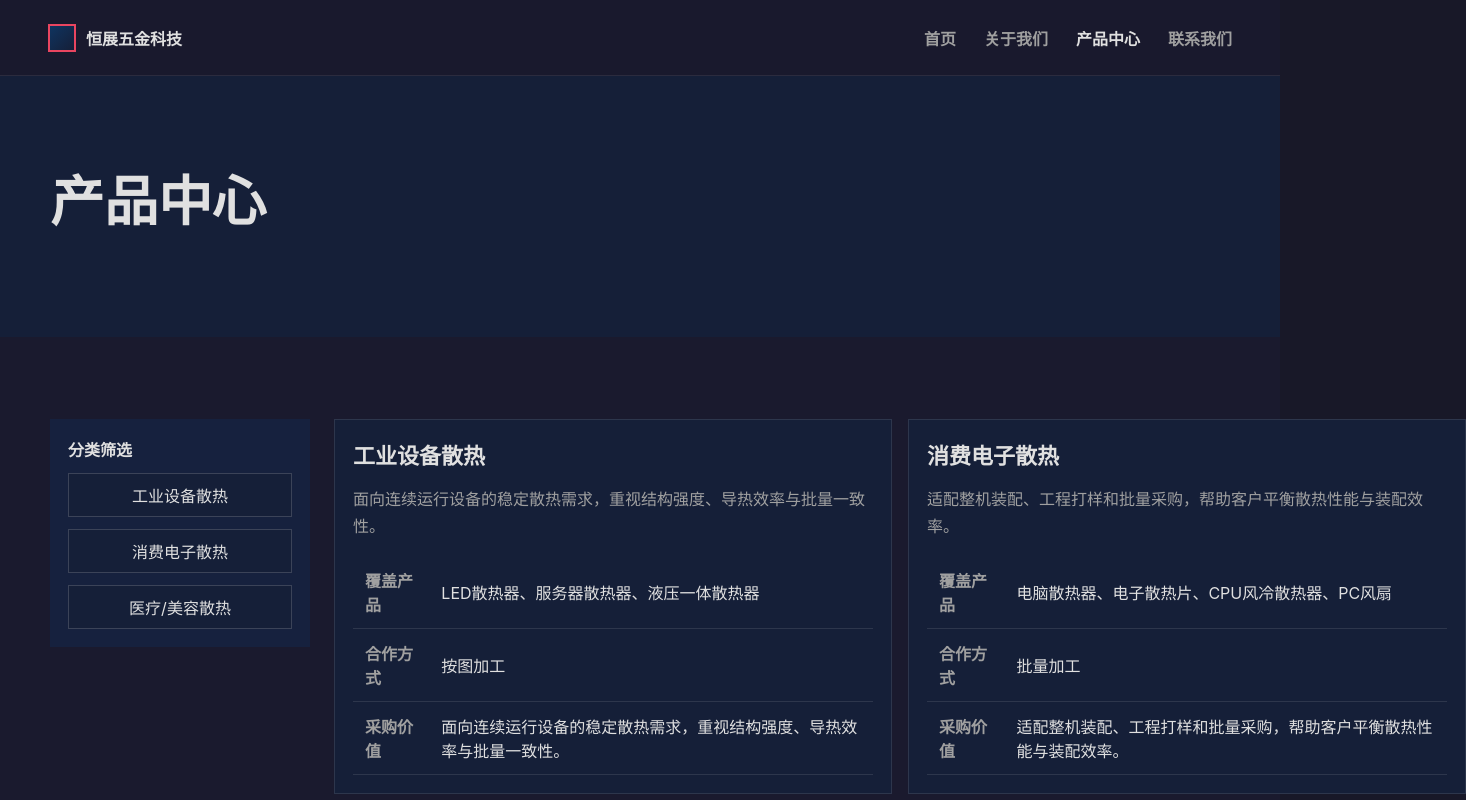
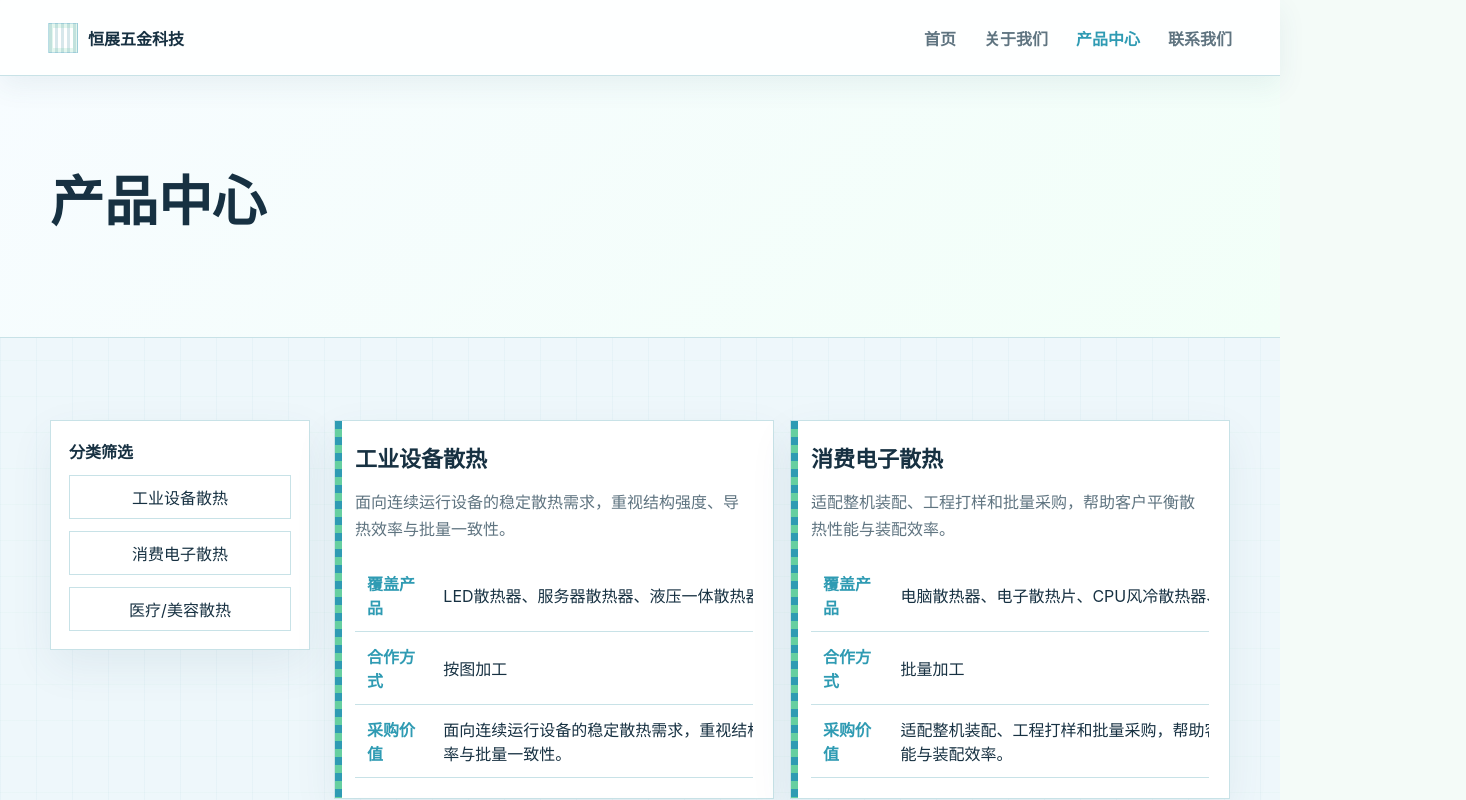
Before and after one commit to skippersky/skipper_cms, a Vue app in the folder frontend/site/: page /products in a window 1280 px wide. Shown: the top 800 px of the page, 1466 px wide, since content can reach past the window. Built offline with nearby package versions, Linux system fonts and the light colour scheme.

Commit message:
Refresh UI with light industrial palette

```diff
--- a/frontend/site/src/App.vue
+++ b/frontend/site/src/App.vue
@@ -54,32 +54,37 @@ onBeforeUnmount(() => {
   justify-content: space-between;
   min-height: 64px;
   padding: 0 16px;
-  border-bottom: 1px solid rgba(255, 255, 255, 0.08);
-  background: rgba(24, 24, 40, 0.94);
-  backdrop-filter: blur(12px);
+  border-bottom: 1px solid $color-line;
+  background: rgba(255, 255, 255, 0.92);
+  backdrop-filter: blur(14px);
+  box-shadow: 0 10px 28px rgba(47, 91, 109, 0.08);
 }
 
 .brand {
   display: inline-flex;
   align-items: center;
   gap: 10px;
+  color: $color-text;
   font-family: $font-title;
-  font-weight: 800;
+  font-weight: 900;
 }
 
 .brand-mark {
-  width: 28px;
-  height: 28px;
-  border: 2px solid $color-accent;
-  background: linear-gradient(135deg, $color-accent-deep, $mobile-panel);
+  width: 30px;
+  height: 30px;
+  border: 1px solid rgba(47, 155, 179, 0.34);
+  background:
+    repeating-linear-gradient(90deg, #d7e7eb 0 3px, #ffffff 3px 6px),
+    linear-gradient(135deg, $color-accent-deep, $color-accent);
+  box-shadow: inset 0 0 0 4px rgba(102, 207, 160, 0.18);
 }
 
 .nav-toggle {
   display: inline-grid;
   place-items: center;
-  border: 1px solid rgba(255, 255, 255, 0.16);
+  border: 1px solid $color-line;
   color: $color-text;
-  background: $mobile-panel;
+  background: #ffffff;
 }
 
 .desktop-nav {
@@ -94,16 +99,17 @@ onBeforeUnmount(() => {
   align-content: start;
   gap: 6px;
   padding: 24px 16px;
-  background: rgba(24, 24, 40, 0.98);
+  background: rgba(246, 252, 252, 0.98);
 }
 
 .mobile-nav a {
   min-height: $touch-target-min;
   display: flex;
   align-items: center;
-  border-bottom: 1px solid rgba(255, 255, 255, 0.08);
+  border-bottom: 1px solid $color-line;
+  color: $color-text;
   font-size: 20px;
-  font-weight: 700;
+  font-weight: 800;
 }
 
 .drawer-enter-active,
@@ -120,7 +126,6 @@ onBeforeUnmount(() => {
   .site-header {
     min-height: 76px;
     padding: 0 48px;
-    background: rgba(26, 26, 46, 0.86);
   }
 
   .nav-toggle {
@@ -130,14 +135,14 @@ onBeforeUnmount(() => {
   .desktop-nav {
     display: flex;
     gap: 28px;
-    font-weight: 700;
+    font-weight: 800;
     color: $color-text-muted;
   }
 
   .desktop-nav a:hover,
   .desktop-nav a:focus,
   .desktop-nav a.router-link-active {
-    color: $color-text;
+    color: $color-accent-deep;
   }
 }
 </style>
--- a/frontend/site/src/pages/company/CompanyPage.vue
+++ b/frontend/site/src/pages/company/CompanyPage.vue
@@ -28,12 +28,14 @@
 
 /* MOBILE-FIRST */
 .company-hero {
-  background: $mobile-panel;
+  border-bottom: 1px solid $color-line;
+  background: linear-gradient(135deg, #f7fcff, #f2fff8);
 }
 
 .eyebrow {
-  color: $color-accent;
+  color: $color-accent-deep;
   font-family: $font-data;
+  font-weight: 800;
 }
 
 h1 {
@@ -52,8 +54,15 @@ h1 {
 }
 
 .lead strong {
-  color: $color-text;
+  color: $color-accent-deep;
   font-family: $font-data;
+}
+
+.story {
+  padding: 22px;
+  border: 1px solid $color-line;
+  background: rgba(255, 255, 255, 0.88);
+  box-shadow: 0 16px 40px rgba(47, 91, 109, 0.08);
 }
 
 .timeline {
@@ -62,10 +71,12 @@ h1 {
 }
 
 .timeline article {
-  min-height: 88px;
+  min-height: 96px;
   padding: 20px;
-  border-left: 3px solid $color-accent;
-  background: $mobile-panel;
+  border-left: 4px solid $color-accent;
+  border-top: 1px solid $color-line;
+  background: #ffffff;
+  box-shadow: 0 14px 34px rgba(47, 91, 109, 0.08);
 }
 
 @media (min-width: $breakpoint-lg) {
@@ -75,7 +86,7 @@ h1 {
 
   .timeline article {
     border-left: 0;
-    border-top: 3px solid $color-accent;
+    border-top: 4px solid $color-accent;
   }
 }
 </style>
--- a/frontend/site/src/pages/contact/ContactPage.vue
+++ b/frontend/site/src/pages/contact/ContactPage.vue
@@ -30,10 +30,16 @@
 @use "../../styles/tokens" as *;
 
 /* MOBILE-FIRST */
-.contact-head,
+.contact-head {
+  border-bottom: 1px solid $color-line;
+  background: linear-gradient(135deg, #f7fcff, #f2fff8);
+}
+
 .map,
 .contact-form {
-  background: $mobile-panel;
+  border: 1px solid $color-line;
+  background: #ffffff;
+  box-shadow: 0 16px 40px rgba(47, 91, 109, 0.08);
 }
 
 h1 {
@@ -61,10 +67,13 @@ h1 {
   padding: 24px;
   color: $color-text-muted;
   font-family: $font-data;
+  background:
+    linear-gradient(135deg, rgba(255, 255, 255, 0.9), rgba(235, 249, 244, 0.92)),
+    repeating-linear-gradient(90deg, rgba(47, 155, 179, 0.1) 0 1px, transparent 1px 18px);
 }
 
 .map strong {
-  color: $color-text;
+  color: $color-accent-deep;
 }
 
 .contact-form {
@@ -76,9 +85,9 @@ h1 {
 input,
 textarea {
   width: 100%;
-  border: 1px solid rgba(255, 255, 255, 0.14);
+  border: 1px solid $color-line;
   color: $color-text;
-  background: rgba(255, 255, 255, 0.04);
+  background: #f8fcfd;
   padding: 0 14px;
 }
 
@@ -92,9 +101,9 @@ button,
   display: inline-flex;
   align-items: center;
   justify-content: center;
-  border: 1px solid $color-accent;
-  color: $color-text;
-  background: $color-accent;
+  border: 1px solid #48b98b;
+  color: #0f2f28;
+  background: linear-gradient(180deg, #8ee5bc, $color-accent);
   font-weight: 800;
 }
 
--- a/frontend/site/src/pages/products/ProductsPage.vue
+++ b/frontend/site/src/pages/products/ProductsPage.vue
@@ -65,7 +65,8 @@ const products = [
 
 /* MOBILE-FIRST */
 .product-head {
-  background: $mobile-panel;
+  border-bottom: 1px solid $color-line;
+  background: linear-gradient(135deg, #f7fcff, #f2fff8);
 }
 
 h1 {
@@ -82,9 +83,9 @@ h1 {
   align-items: center;
   justify-content: center;
   gap: 8px;
-  border: 1px solid rgba(255, 255, 255, 0.16);
+  border: 1px solid $color-line;
   color: $color-text;
-  background: $mobile-panel;
+  background: #ffffff;
   font: inherit;
 }
 
@@ -98,9 +99,20 @@ h1 {
 }
 
 .product-card {
-  padding: 18px;
-  border: 1px solid rgba(255, 255, 255, 0.1);
-  background: $mobile-panel;
+  position: relative;
+  overflow: hidden;
+  padding: 20px;
+  border: 1px solid $color-line;
+  background: #ffffff;
+  box-shadow: 0 16px 40px rgba(47, 91, 109, 0.08);
+}
+
+.product-card::before {
+  position: absolute;
+  inset: 0 auto 0 0;
+  width: 7px;
+  content: "";
+  background: repeating-linear-gradient(180deg, $color-accent-deep 0 8px, $color-accent 8px 16px);
 }
 
 .product-card h2 {
@@ -127,12 +139,12 @@ th,
 td {
   min-height: 44px;
   padding: 12px;
-  border-bottom: 1px solid rgba(255, 255, 255, 0.1);
+  border-bottom: 1px solid $color-line;
   text-align: left;
 }
 
 th {
-  color: $color-text-muted;
+  color: $color-accent-deep;
 }
 
 .filter-drawer {
@@ -142,8 +154,9 @@ th {
   display: grid;
   gap: 12px;
   padding: 20px 16px 28px;
-  border-top: 1px solid rgba(255, 255, 255, 0.14);
-  background: $mobile-panel;
+  border-top: 1px solid $color-line;
+  background: #ffffff;
+  box-shadow: 0 -18px 44px rgba(47, 91, 109, 0.12);
 }
 
 .close {
@@ -156,8 +169,8 @@ th {
   bottom: 16px;
   z-index: 25;
   padding: 0 18px;
-  border-color: $color-accent;
-  background: $color-accent;
+  border-color: #48b98b;
+  background: linear-gradient(180deg, #8ee5bc, $color-accent);
   font-weight: 800;
 }
 
@@ -192,7 +205,9 @@ th {
     gap: 12px;
     height: fit-content;
     padding: 18px;
-    background: $color-panel;
+    border: 1px solid $color-line;
+    background: #ffffff;
+    box-shadow: 0 16px 40px rgba(47, 91, 109, 0.08);
   }
 
   .product-list {
--- a/frontend/site/src/styles/global.scss
+++ b/frontend/site/src/styles/global.scss
@@ -14,7 +14,11 @@ html {
 body {
   margin: 0;
   min-width: 320px;
-  background: $mobile-bg;
+  background:
+    linear-gradient(90deg, rgba(47, 155, 179, 0.045) 1px, transparent 1px),
+    linear-gradient(180deg, rgba(102, 207, 160, 0.04) 1px, transparent 1px),
+    $mobile-bg;
+  background-size: 28px 28px;
 }
 
 body.nav-locked {
@@ -66,7 +70,11 @@ img {
 
 @media (min-width: $breakpoint-lg) {
   body {
-    background: $color-bg;
+    background:
+      linear-gradient(90deg, rgba(47, 155, 179, 0.045) 1px, transparent 1px),
+      linear-gradient(180deg, rgba(102, 207, 160, 0.04) 1px, transparent 1px),
+      $color-bg;
+    background-size: 36px 36px;
   }
 
   .section {
--- a/frontend/site/src/styles/tokens.scss
+++ b/frontend/site/src/styles/tokens.scss
@@ -1,12 +1,15 @@
-$color-bg: #1a1a2e;
-$color-panel: #16213e;
-$color-accent: #e94560;
-$color-accent-deep: #0f3460;
-$color-text: #e0e0e0;
-$color-text-muted: #a0a0a0;
-$mobile-bg: #181828;
-$mobile-panel: #151f38;
-$mobile-metal-sheen: rgba(255, 255, 255, 0.06);
+$color-bg: #eef7fb;
+$color-panel: #ffffff;
+$color-accent: #66cfa0;
+$color-accent-deep: #2f9bb3;
+$color-text: #173142;
+$color-text-muted: #5f7480;
+$mobile-bg: #f4fbf8;
+$mobile-panel: #ffffff;
+$mobile-metal-sheen: rgba(47, 155, 179, 0.08);
+$color-line: #c8e2e7;
+$color-steel: #d7e7eb;
+$color-warm: #fff8ed;
 
 $font-title: "Inter", "PingFang SC", "Microsoft YaHei", sans-serif;
 $font-body: "Inter", "PingFang SC", "Microsoft YaHei", sans-serif;
```
Also changed, not shown: frontend/site/src/pages/home/HomePage.vue (+71 -21 lines), 2 other files (tests, documents, lock files or other folders).
